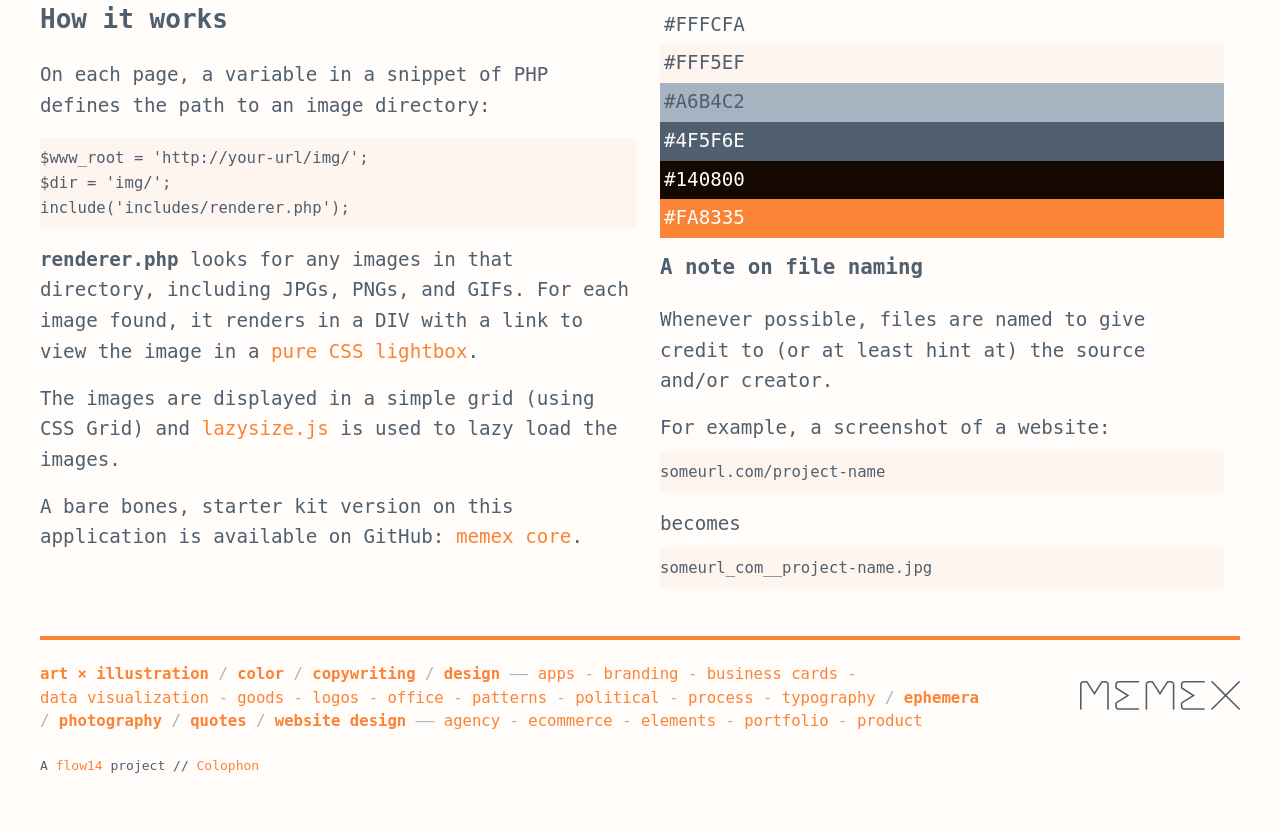
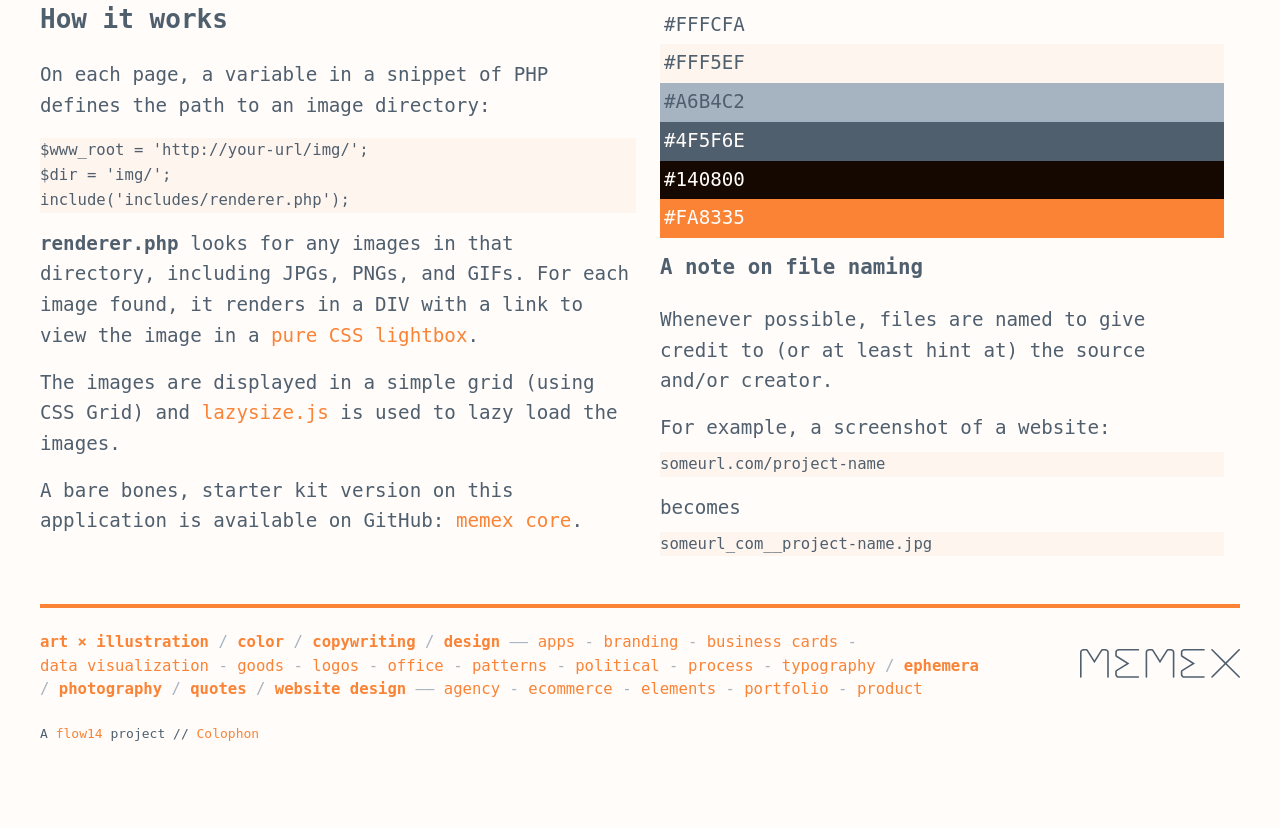
Before and after one commit to kylejohnston/memex, a PHP site: page /colophon.php in a window 1280 px wide. Shown: the part 342-1170 px from the top of the page. After the commit the page ends 1083 px from the top, so only its background shows below. Run offline with PHP 8.4, Linux system fonts and the light colour scheme; some libraries are stand-ins or nearby versions.

Commit message:
Refined 'code' rendering; fixed typo in @media

```diff
--- a/css/styles.css
+++ b/css/styles.css
@@ -15,7 +15,7 @@ a:active{background:#fa8335;color:#fffcfa}
 h1 a:hover,
 h1 a:active{background:0 0}
 p {font-size:1.2rem;line-height:1.6;margin:8px 0 16px 0}
-code{background:#fff5ef;display:block;font-size:.975rem;line-height:1.6;margin:8px 0 16px;padding:8px 0}
+code{background:#fff5ef;display:block;font-size:.975rem;line-height:1.6;margin:8px 0 16px;word-break:break-all}
 code.inline{display:inline-block}
 p.small{font-size:1em}
 .bold{font-weight:bold}
@@ -61,7 +61,7 @@ img:not([src]){visibility:hidden}
 /** lightbox markup **/
 .thumbnail{max-width:40%}
 .lightbox{display:none;background:#140800;height:100%;left:0;position:fixed;text-align:center;top:0;width:100%;z-index:999}
-.lightbox img{margin-top:16px;margin-bottom:16px;max-height:98%;max-height:calc(100% - 32px);max-width:95%;display:grid}
+.lightbox img{display:grid;margin-top:16px;margin-bottom:16px;max-height:98%;max-height:calc(100% - 32px);max-width:95%}
 .lightbox:target{background:#140800;outline:0;display:grid;align-items:center;justify-items:center}
 /* 4. FOOTER */
 footer{border-top:4px solid #fa8335;display:grid;grid-template-columns:1fr;margin-top:32px;padding:8px 0 16px}
@@ -73,12 +73,14 @@ footer .info{text-align:center}
 /* 5. BREAKPOINTS (544 SM, 768 MD, 1012 LG, 1280 XL) */
 @media (min-width: 544px) {
 	.intro{border-left:4px solid #fa8335;border-top:none;padding:0 0 0 24px}
+	.column{grid-column:span 1}
+
 	@supports (display: grid) {}
 }
 @media (min-width: 768px) {
 	@supports (display: grid) {}
 }
-@media (max-width: 1011Apx) {
+@media (max-width: 1011px) {
 	@supports (display: grid) {}
 }
 /* DESKTOP VIEW */
```
